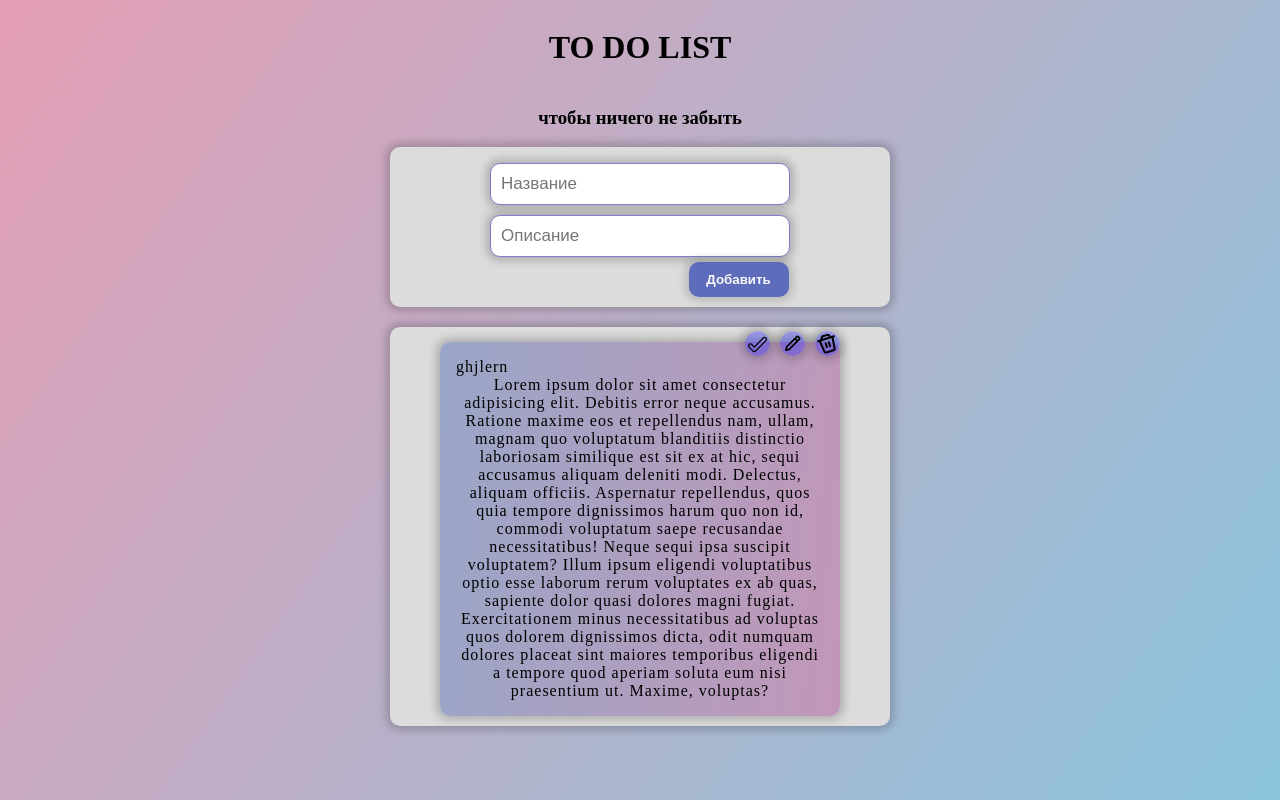
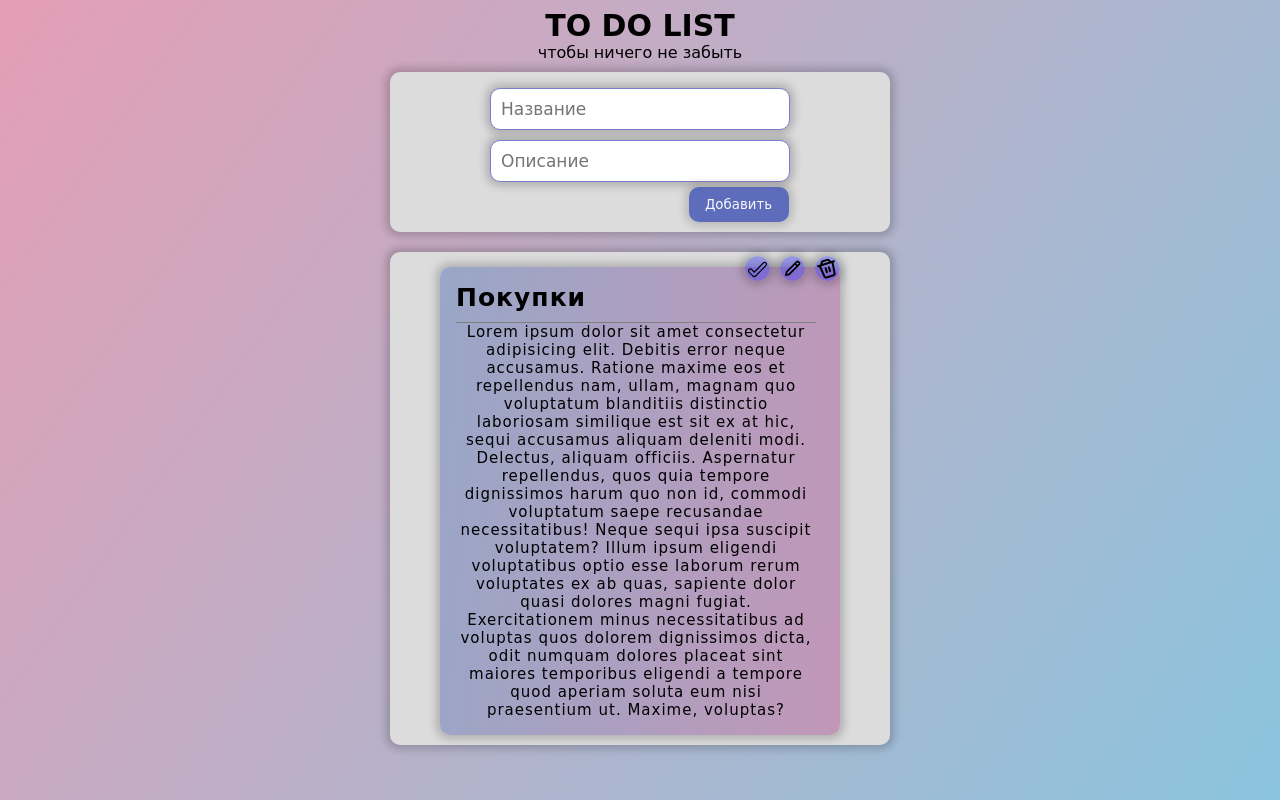
Before and after one commit to underwritter/toDo, a plain HTML site: page index.html in a window 1280 px wide. Drawn offline with Linux system fonts and the light colour scheme.

Commit message:
fix style

```diff
--- a/index.html
+++ b/index.html
@@ -8,24 +8,31 @@
     <title>Document</title>
 </head>
 <body>
-        <h1>TO DO LIST</h1>
-        <h3>чтобы ничего не забыть</h3>
+
+
+        <h1 class="titleBar">TO DO LIST</h1>
+        <h3 class="hint">чтобы ничего не забыть</h3>
 
    <div class="addTask">
-    <input type="text" class="inputStyle" placeholder="Название">
-    <input type="text" class="inputStyle" placeholder="Описание">
-    <button class="btn">Добавить</button>
+
+     <input type="text" class="inputStyle inpuTitle" placeholder="Название">
+     <input type="text" class="inputStyle inputDescription" placeholder="Описание">
+     <button class="btnAdd">Добавить</button>
+
    </div>
 
    <div class="list">
 
      <div class="toDo">
-          <span class="title">ghjlern</span>
+
+          <span class="title">Покупки</span>
+
           <div class="toolBar">
                <div class="delite"></div>
                <div class="edit"></div>
                <div class="check"></div>
           </div>
+
           <span class="discription">Lorem ipsum dolor sit amet consectetur adipisicing elit. Debitis error neque accusamus. Ratione maxime eos et repellendus nam, ullam, magnam quo voluptatum blanditiis distinctio laboriosam similique est sit ex at hic, sequi accusamus aliquam deleniti modi. Delectus, aliquam officiis. Aspernatur repellendus, quos quia tempore dignissimos harum quo non id, commodi voluptatum saepe recusandae necessitatibus! Neque sequi ipsa suscipit voluptatem? Illum ipsum eligendi voluptatibus optio esse laborum rerum voluptates ex ab quas, sapiente dolor quasi dolores magni fugiat. Exercitationem minus necessitatibus ad voluptas quos dolorem dignissimos dicta, odit numquam dolores placeat sint maiores temporibus eligendi a tempore quod aperiam soluta eum nisi praesentium ut. Maxime, voluptas?</span>
 
         </div>
@@ -33,8 +40,6 @@
    </div>
 
 
-
-
    <script src="/ToDo/code.js"></script>
 </body>
 </html>
--- a/styleSheet.css
+++ b/styleSheet.css
@@ -1,5 +1,16 @@
+@font-face {
+    font-family: 'Caveat', cursive;
+    src: local('Caveat'),
+        url(/ToDo/fonts/Caveat-Regular.ttf),
+        url(/ToDo/fonts/Caveat-Medium.ttf),
+        url(/ToDo/fonts/Caveat-SemiBold.ttf),
+        url(/ToDo/fonts/Caveat-Bold.ttf)
+}
+
+
 * {
     box-sizing: border-box;
+    font-family: 'Caveat', cursive;
 }
 
 body {
@@ -8,6 +19,18 @@ body {
     flex-direction: column;
     background: linear-gradient(125deg, #e49eb5, #8bc4de) fixed;
 
+}
+
+.titleBar {
+    font-weight: 700;
+    font-size: 30px;
+    margin: 0;
+}
+
+.hint {
+    font-weight: 400;
+    font-size: 16px;
+    margin: 0 0 10px 0;
 }
 
 .addTask {
@@ -31,9 +54,10 @@ body {
     margin: 5px;
     width: 300px;
     font-size: 17px;
+    font-weight: 400;
 }
 
-.btn {
+.btnAdd {
     padding:10px;
     border:none;
     background-color:#3F51B5;
@@ -45,6 +69,13 @@ body {
     margin-left: 197px;
     box-shadow:0 0 8px 4px rgba(0,0,0,0.2);
     cursor: pointer;
+    font-weight: 500;
+    transition: 0.3s ease;
+}
+
+.btnAdd:hover {
+    background-color:#fff;
+    color:#3F51B5;
 }
 
 .list {
@@ -92,6 +123,11 @@ body {
     top: -11px;
     right: 0px;
     box-shadow:0 0 8px 4px rgba(0,0,0,0.2);
+    transition: 0.3s ease;
+}
+
+.delite:hover {
+    box-shadow:0 0 8px 4px rgba(79, 36, 221, 0.771);
 }
 
 .edit {
@@ -104,6 +140,11 @@ body {
     top: -11px;
     right: 35px;
     box-shadow:0 0 8px 4px rgba(0,0,0,0.2);
+    transition: 0.3s ease;
+}
+
+.edit:hover {
+    box-shadow:0 0 8px 4px rgba(79, 36, 221, 0.771);
 }
 
 .check {
@@ -116,4 +157,23 @@ body {
     top: -11px;
     right: 70px;
     box-shadow:0 0 8px 4px rgba(0,0,0,0.2);
+    transition: 0.3s ease;
 }
+
+.check:hover {
+    box-shadow:0 0 8px 4px rgba(79, 36, 221, 0.771);
+}
+
+.title{
+    font-weight: 700;
+    font-size: 25px;
+}
+
+.discription {
+    font-weight: 400;
+    font-size: 15px;
+    width: 360px;
+    border-top: 1px solid gray;
+    margin-top: 10px;
+
+}
```
Also changed, not shown: fonts/Caveat-Bold.ttf (added), fonts/Caveat-Medium.ttf (added), fonts/Caveat-Regular.ttf (added), fonts/Caveat-SemiBold.ttf (added), fonts/Caveat-VariableFont_wght.ttf (added).
